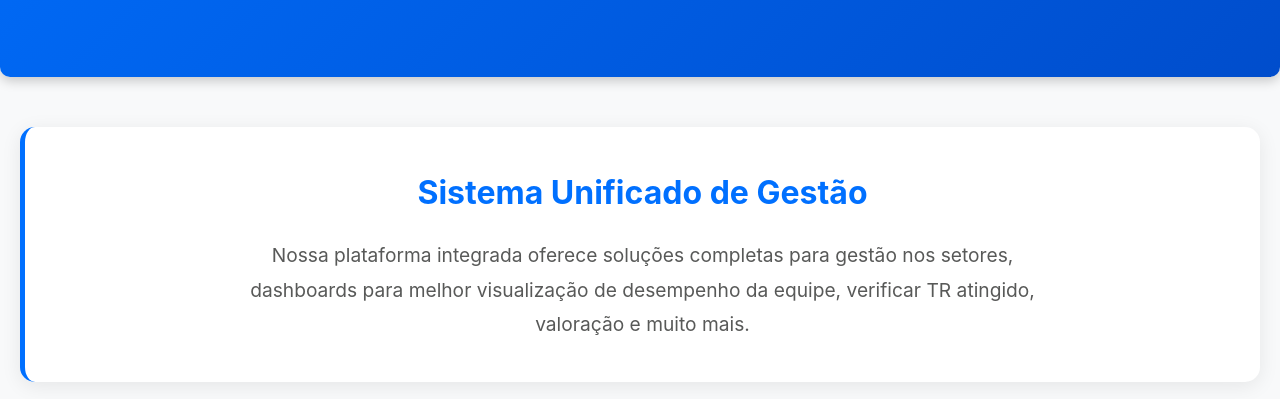
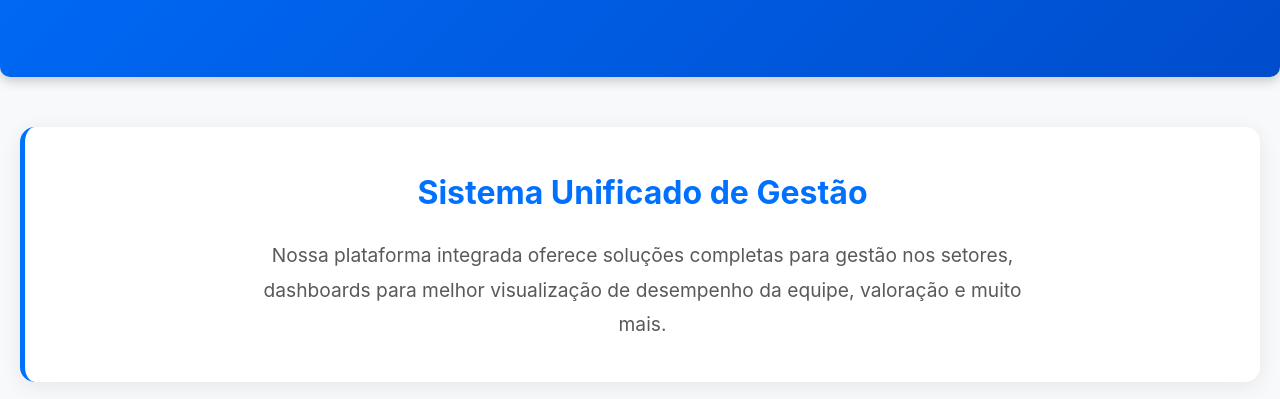
Before and after one commit to JennyGD1/portalgestao, a website: page public/html/index.html in a window 1280 px wide. Shown: the part 401-800 px from the top of the page. Drawn offline with Linux system fonts and the light colour scheme.

Commit message:
Update index.html

```diff
--- a/public/html/index.html
+++ b/public/html/index.html
@@ -38,8 +38,7 @@
             <div class="intro-card">
                 <h2>Sistema Unificado de Gestão</h2>
                 <p class="intro-text">
-                    Nossa plataforma integrada oferece soluções completas para gestão nos setores, dashboards para melhor visualização de desempenho da equipe,
-                    verificar TR atingido, valoração e muito mais.
+                    Nossa plataforma integrada oferece soluções completas para gestão nos setores, dashboards para melhor visualização de desempenho da equipe, valoração e muito mais.
                 </p>
             </div>
         </section>
```
